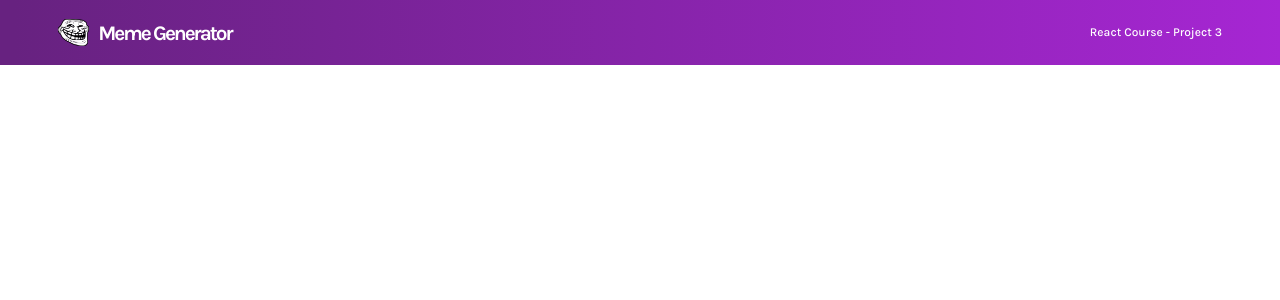
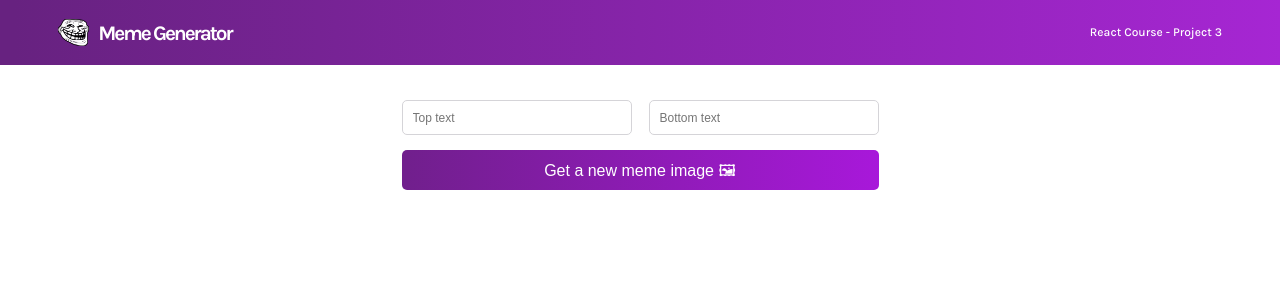
Before and after one commit to michaelokolo/Meme-generator, a React (Create React App) app: page / in a window 1280 px wide. Shown: the top 300 px of the page. Built offline with nearby package versions, Linux system fonts and the light colour scheme.

Commit message:
completed the form section

```diff
--- a/src/App.css
+++ b/src/App.css
@@ -51,3 +51,49 @@ line-height: 15px;
 color: #FFFFFF;
 
 }
+
+.meme{
+  margin-top: 100px;
+  display: flex;
+  justify-content: center;
+  width:100vw;
+
+}
+
+form{
+  width: 477px;
+  display:flex;
+  justify-content: center;
+  flex-direction: column;
+}
+
+.text-box{
+  width:100%;
+  display:flex;
+  gap:17px
+}
+
+.box{
+  width: 230px;
+  height: 35px;
+  margin-bottom:15px;
+  padding:11px 10px;
+  border: 1px solid #D5D4D8;
+  border-radius: 5px;
+  font-weight: 400;
+  font-size: 12px;
+  line-height: 14px;
+  color: #0D0D0D;
+}
+
+button{
+  height: 40px;
+  background: linear-gradient(90.41deg, #711F8D 1.14%, #A818DA 100%);
+  border:none;
+  border-radius: 5px;
+  font-weight: 500;
+  font-size: 16px;
+  line-height: 19px;
+  color: #FFFFFF;
+  cursor:pointer;
+}
--- a/src/App.js
+++ b/src/App.js
@@ -1,11 +1,13 @@
 import './App.css';
 import Navbar from './Navbar'
-
+import Meme from './Meme'
 
 function App() {
   return (
     <div>
-      <Navbar/>
+      <Navbar />
+      <Meme />
+
     </div>
   );
 }
--- /dev/null
+++ b/src/Meme.js
@@ -0,0 +1,15 @@
+function Meme(){
+    return(
+        <div className="meme">
+            <form>
+                <div className="text-box">
+                    <input type="text" className="box" placeholder="Top text"/>
+                    <input type="text" className="box" placeholder="Bottom text"/>
+                </div>
+                <button>Get a new meme image  🖼</button>
+            </form>
+        </div>
+    )
+}
+
+export default Meme
```
